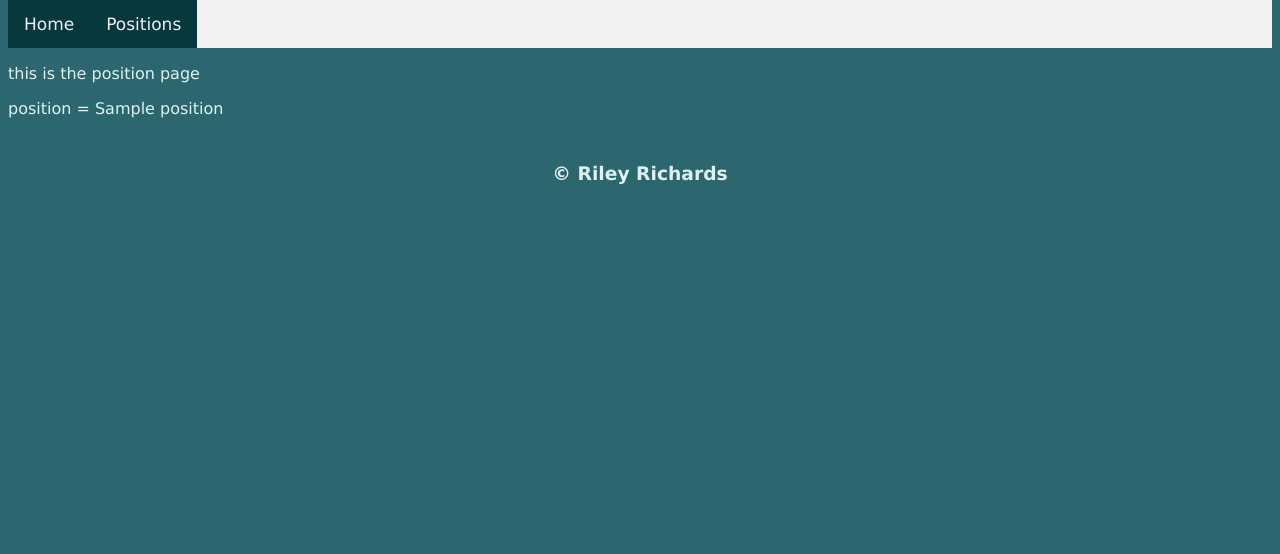
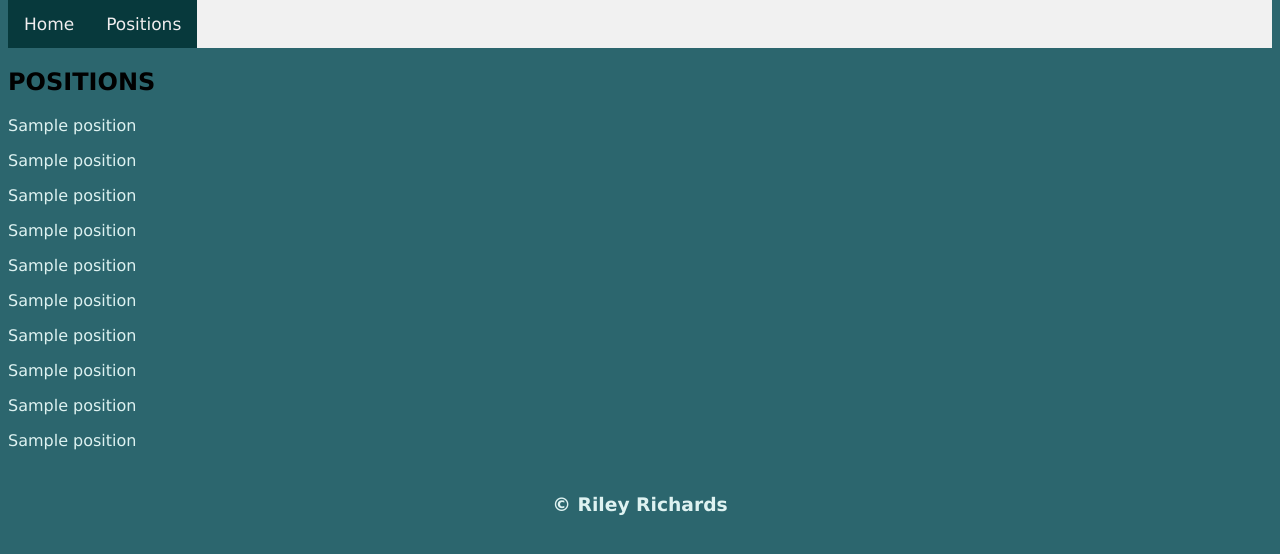
Before and after one commit to Riley-Richards/12DTP, a Flask app: template templates/position.html in a window 1280 px wide. Shown: the part 129-683 px from the top of the page. Run offline with Flask 2, Linux system fonts and the light colour scheme; the template is opened without the code that fills it: most values are stand-ins (such as "Sample title", 1, 10 or a date in 2020).

Commit message:
added database to website

```diff
--- a/main.py
+++ b/main.py
@@ -11,8 +11,8 @@ def home():
 def postion():
   conn=sqlite3.connect('football.db')
   cursor=conn.cursor()
-  cursor.execute('SELECT * FROM Position WHERE id=?;',(id,))
-  position=cursor.fetchone()
+  cursor.execute('SELECT names FROM Position')
+  position=cursor.fetchall()
   conn.close()
   return render_template('position.html', position=position, title="Position")
 
--- a/templates/position.html
+++ b/templates/position.html
@@ -1,6 +1,16 @@
 {%extends 'layout.html'%}
 {% block content %}
-<p> this is the position page </p>
-<p> position = {{position[0]}}</p>
+<h2> POSITIONS </h2>
+<p>{{position[0]}}</p>
+<p>{{position[1]}}</p>
+<p>{{position[2]}}</p>
+<p>{{position[3]}}</p>
+<p>{{position[4]}}</p>
+<p>{{position[5]}}</p>
+<p>{{position[6]}}</p>
+<p>{{position[7]}}</p>
+<p>{{position[8]}}</p>
+<p>{{position[9]}}</p>
+
 
 {% endblock %}
```
Also changed, not shown: football.db.
